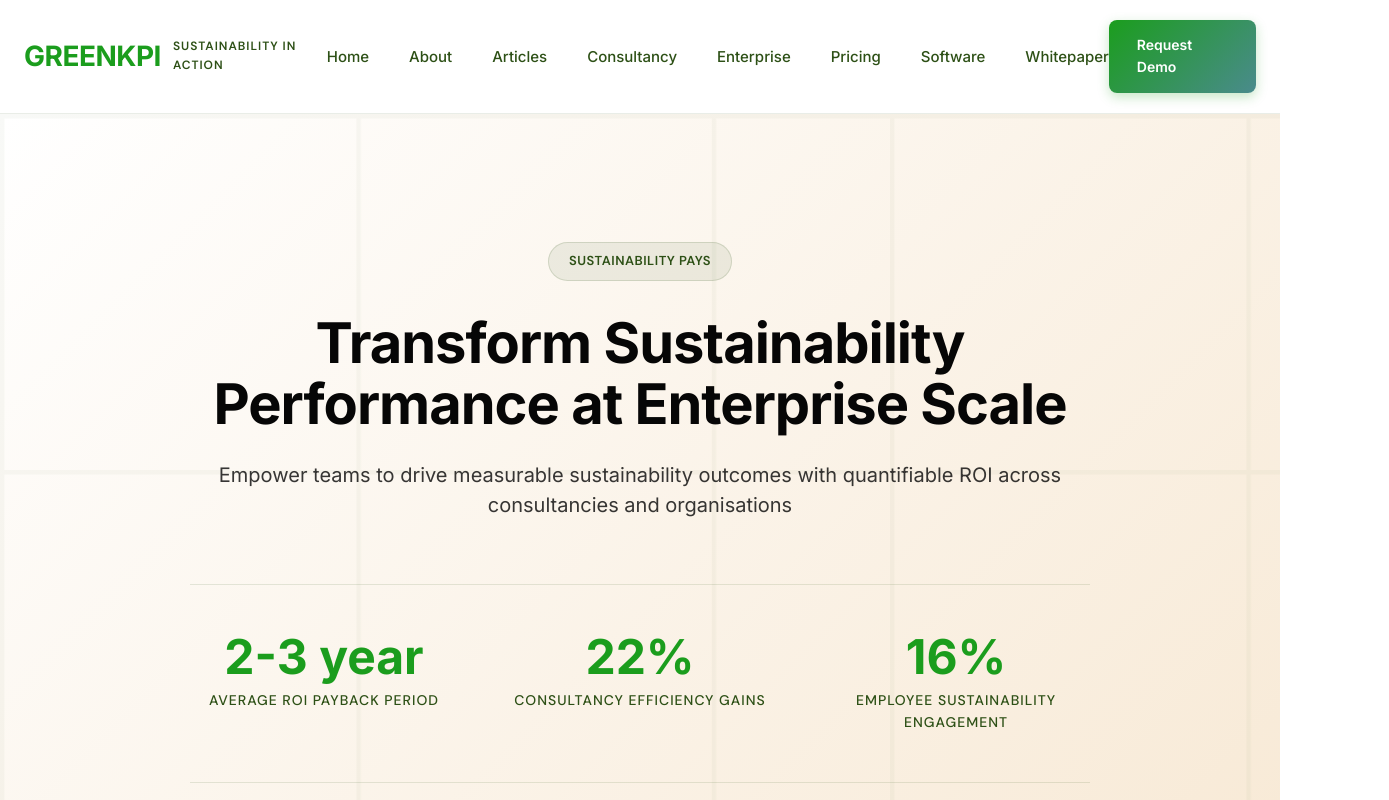
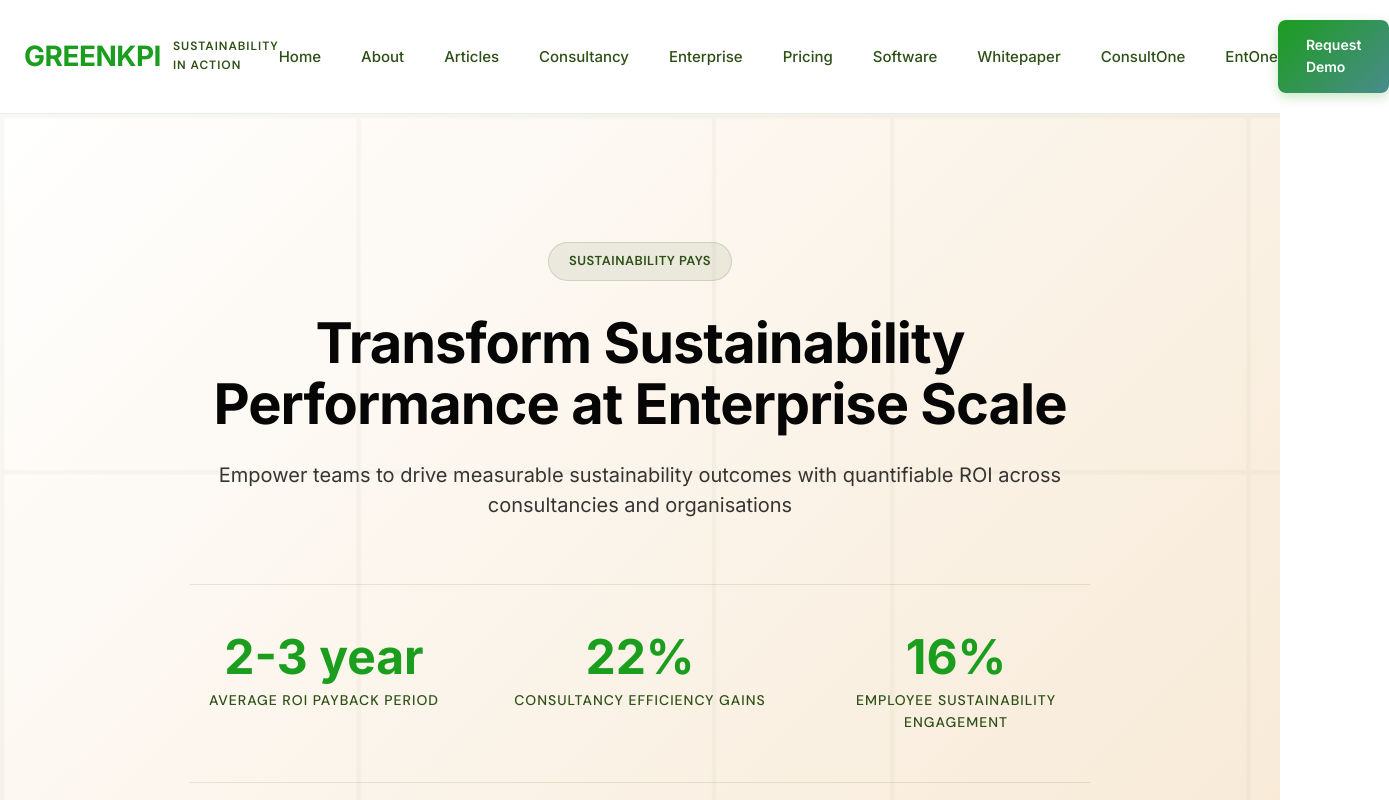
Before and after one commit to JoGreenKPI/website-2025, a plain HTML site: page index.html in a window 1280 px wide. Shown: the top 800 px of the page, 1389 px wide, since content can reach past the window. Drawn offline with Linux system fonts and the light colour scheme.

Commit message:
add one-pager nav links to navigation index to test

```diff
--- a/index.html
+++ b/index.html
@@ -167,6 +167,8 @@
     <li><a href="greenkpi_pricing.html">Pricing</a></li>
     <li><a href="greenkpi_software.html">Software</a></li>
     <li><a href="greenkpi_whitepaper.html">Whitepaper</a></li>
+    <li><a href="greenkpi_consultancy_onepager.html">ConsultOne</a></li>
+    <li><a href="greenkpi_enterprise_one-pager.html">EntOne</a></li>
                     </ul>
                     <a href="#demo" class="nav-cta">Request Demo</a>
                 </div>
```
Also changed, not shown: greenkpi_consultancy_onepager.html (renamed from greenkpi_consultancy_onepager_html.html).
